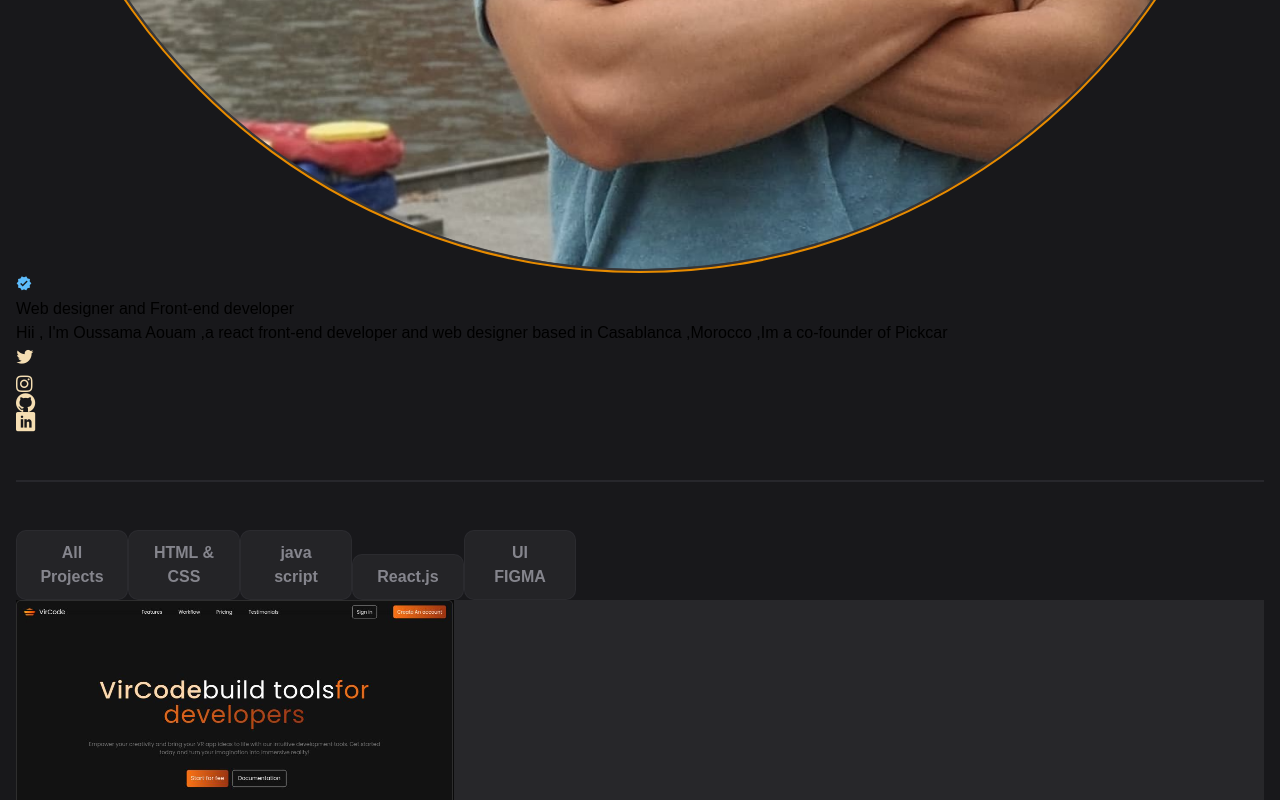
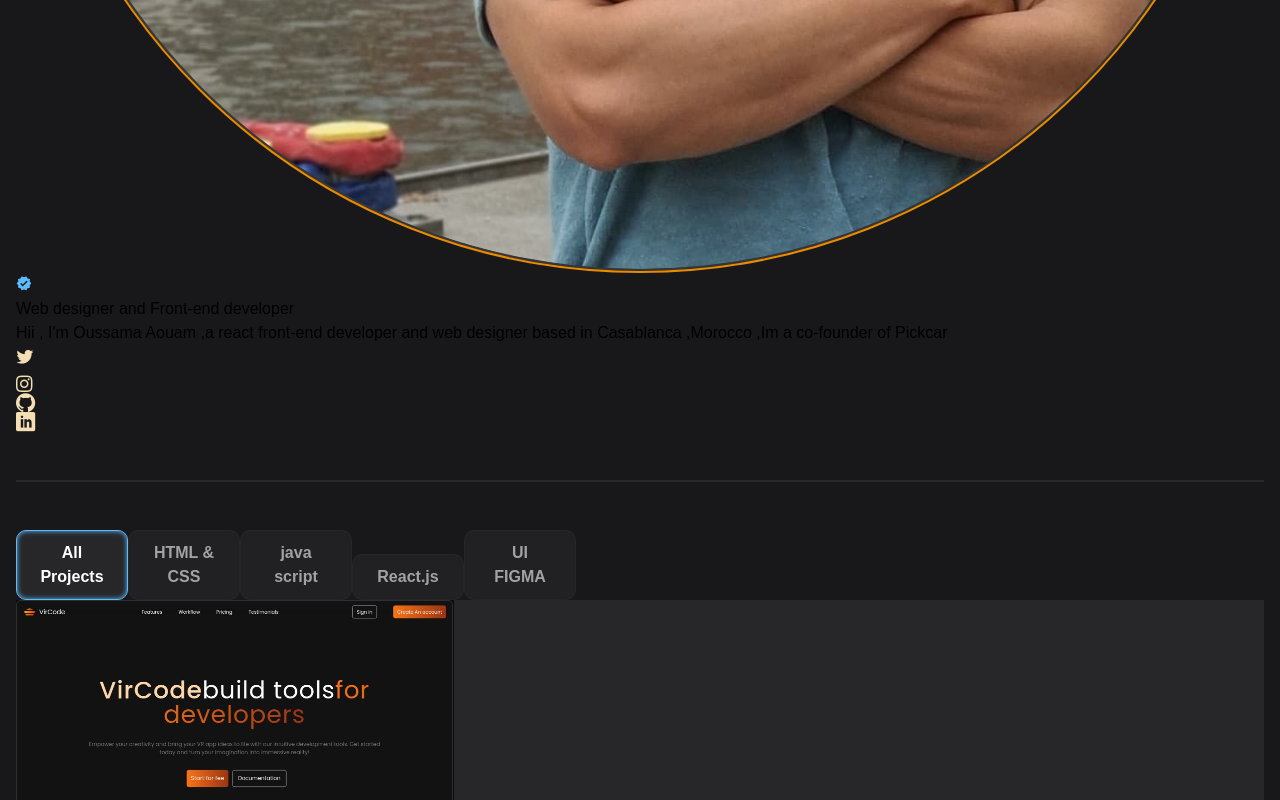
Before and after one commit to oussamaaouam1/MyPortFolio, a React (Vite) app: page / in a window 1280 px wide. Shown: the part 1260-2060 px from the top of the page. Built offline with nearby package versions, Linux system fonts and the light colour scheme.

Commit message:
phinishing design and start building logic

```diff
--- a/public/style.css
+++ b/public/style.css
@@ -77,3 +77,18 @@
 .icon-linkedin:before {
   content: "\eac9";
 }
+.active{
+
+  border: 1px solid var(--border);
+  background-color: var(--bgHeader);
+  padding: 10px 20px;
+  font-weight: bold;
+  border-radius: 10px;
+  text-align: center;
+  width: 7rem;
+  color: white;
+  font-weight: bold;
+  border-color: var(--blue);
+  box-shadow: 0px 0px 5px  var(--blue) inset;
+
+}
--- a/src/App.jsx
+++ b/src/App.jsx
@@ -8,7 +8,7 @@ function App() {
 
 
   return (
-    <div className="container">
+    <div id="top" className="container">
       <Header />
       <div className="Secdivider" />
       <HeroSection />
@@ -18,7 +18,9 @@ function App() {
       <ContactUs />
       <div className="Secdivider" />
       <Footer />
-      <button className="icon-keyboard_arrow_up scroll2top"></button>
+      <a href="#top" className="top">
+        <button className="icon-keyboard_arrow_up scroll2top"></button>
+      </a>
     </div>
   );
 }
--- a/src/components/footer/footer.css
+++ b/src/components/footer/footer.css
@@ -32,6 +32,7 @@ footer ul li:hover {
 
 
 
+
 @media (max-width:600px) {
   footer{
     display: flex;
--- a/src/components/maincontent/MainContent.jsx
+++ b/src/components/maincontent/MainContent.jsx
@@ -1,19 +1,40 @@
-import './maincontent.css'
+import { useState } from "react";
+import "./maincontent.css";
 const MainContent = () => {
+  const [selected, setSelected] = useState("all");
+
   return (
     <main className="flex gap-5 items-start  ">
       <section className="left-section flex flex-col gap-4 pl-8">
-        <button className="buttons">All Projects</button>
-        <button className="buttons">HTML & CSS </button>
+        <button
+          onClick={() => {
+            setSelected("all");
+          }}
+          className={selected === "all" ? "active " : "buttons"}
+        >
+          All Projects
+        </button>
+
+        <button
+          onClick={() => {
+            setSelected("htmlcss");
+          }}
+          className={selected === "htmlcss" ? "active " : "buttons"}
+        >
+          HTML & CSS
+        </button>
         <button className="buttons">java script</button>
         <button className="buttons">React.js</button>
         <button className="buttons">UI FIGMA</button>
       </section>
 
       <section className="right-section flex flex-wrap justify-center ">
-        {["aa","bb", "cc","",""].map((item) => {
+        {["aa", "bb", "cc", "", ""].map((item) => {
           return (
-            <article key={item} className="card border w-72 rounded-xl hover:border-blue-400 cursor-pointer m-8">
+            <article
+              key={item}
+              className="card border w-72 rounded-xl hover:border-blue-400 cursor-pointer m-8"
+            >
               <img
                 src="./public/landing page react.png"
                 alt=""
@@ -43,11 +64,10 @@ const MainContent = () => {
               </div>
             </article>
           );
-        }
-        )}
+        })}
       </section>
     </main>
   );
-}
+};
 
-export default MainContent
+export default MainContent;
--- a/src/components/maincontent/maincontent.css
+++ b/src/components/maincontent/maincontent.css
@@ -9,10 +9,11 @@ main section.left-section .buttons{
   padding: 10px 20px;
   font-weight: bold;
   border-radius: 10px;
-  color:var(--subtitle);
   text-align: center;
-  opacity: 0.8;
+  opacity: 0.6;
   width: 7rem;
+  color: white;
+  transition: 0.5s;
 }
 main section.left-section .buttons:hover{
   color: white;
--- a/src/index.css
+++ b/src/index.css
@@ -5,7 +5,7 @@
 
 html {
   font-family: "Poppins", sans-serif;
-
+  scroll-behavior: smooth;
 
 }
 
@@ -71,7 +71,13 @@ body {
   opacity: 1;
   transition: 0.5s;
 }
-
+.scroll2top:active{
+transform: scale(0.5);
+transition: 0.5s;
+}
+a.top{
+  transition: 0.5s;
+}
 
 
 
@@ -92,6 +98,7 @@ body {
     transition: 0.5s;
     color: white;
     border: 1px solid white;
+    z-index: 10;
   }
 
   .scroll2top:hover {
```
